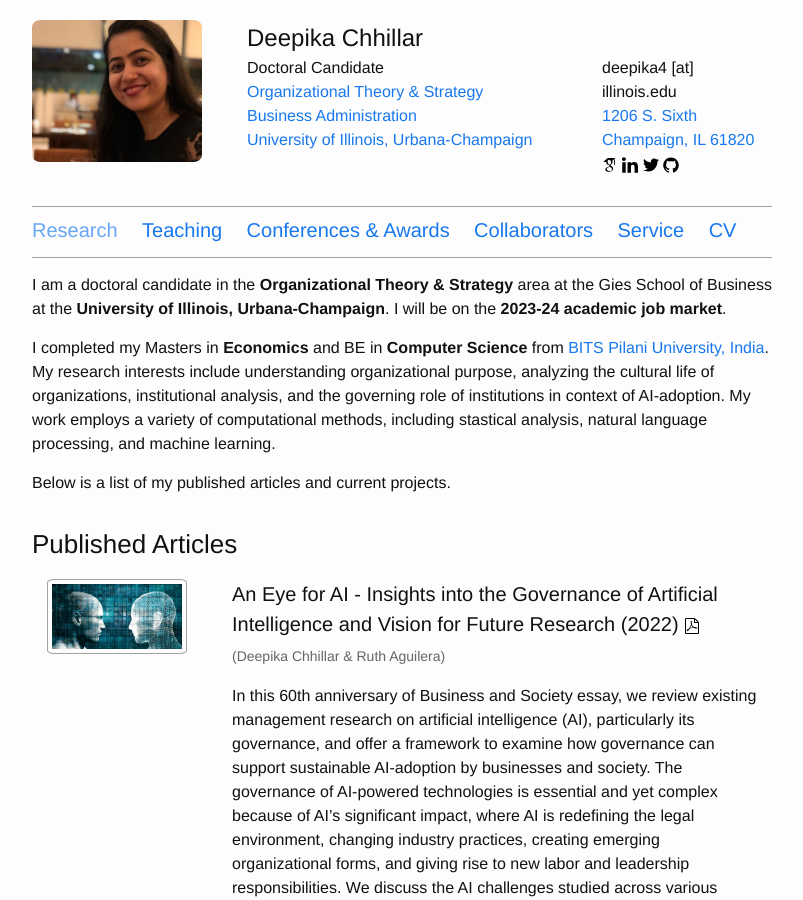
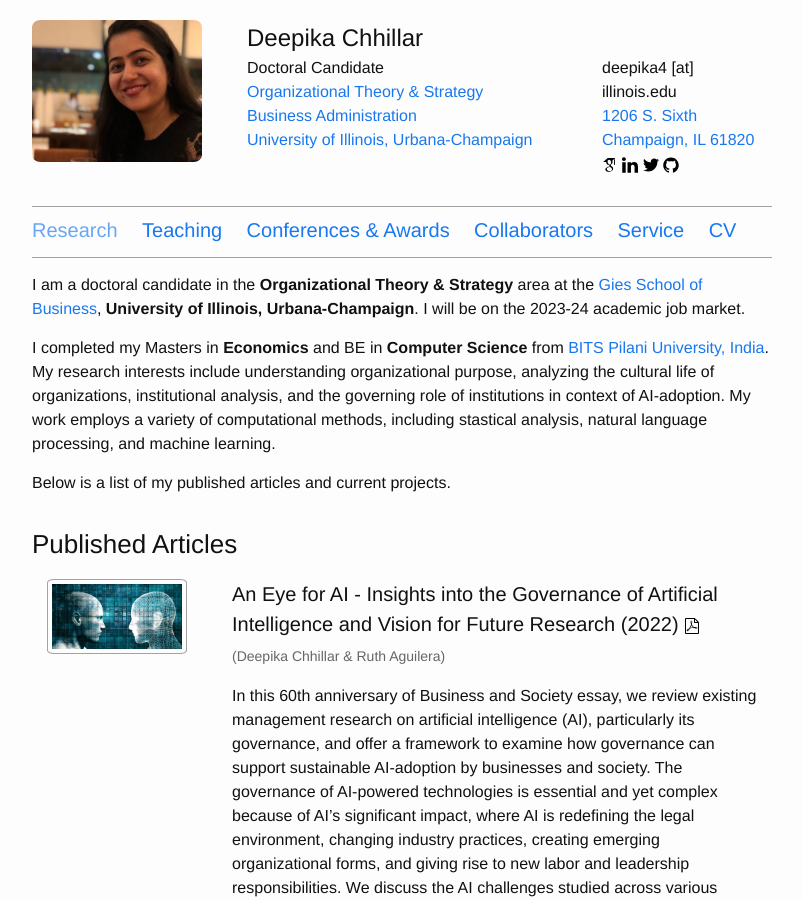
Before and after one commit to deepikachhillar/deepikachhillar.github.io, a Jekyll site: the page built from index.md, in a window 1280 px wide and 900 px high. Shown: the whole window, without its empty margins (238-1041 px from the left). Built offline with Jekyll 4.4.1, drawn with Linux system fonts in a browser that asks for light colours.

Commit message:
Update index.md

```diff
--- a/index.md
+++ b/index.md
@@ -5,7 +5,7 @@
 group: research
 ---
 
-I am a doctoral candidate in the **Organizational Theory & Strategy** area at the Gies School of Business at the **University of Illinois, Urbana-Champaign**. I will be on the **2023-24 academic job market**.
+I am a doctoral candidate in the **Organizational Theory & Strategy** area at the [Gies School of Business](https://giesbusiness.illinois.edu/){:target="_blank"}, **University of Illinois, Urbana-Champaign**. I will be on the 2023-24 academic job market.
 
 I completed my Masters in **Economics** and BE in **Computer Science** from [BITS Pilani University, India](https://www.bits-pilani.ac.in/){:target="_blank"}. My research interests include understanding organizational purpose, analyzing the cultural life of organizations, institutional analysis, and the governing role of institutions in context of AI-adoption. My work employs a variety of computational methods, including stastical analysis, natural language processing, and machine learning.
 
```
